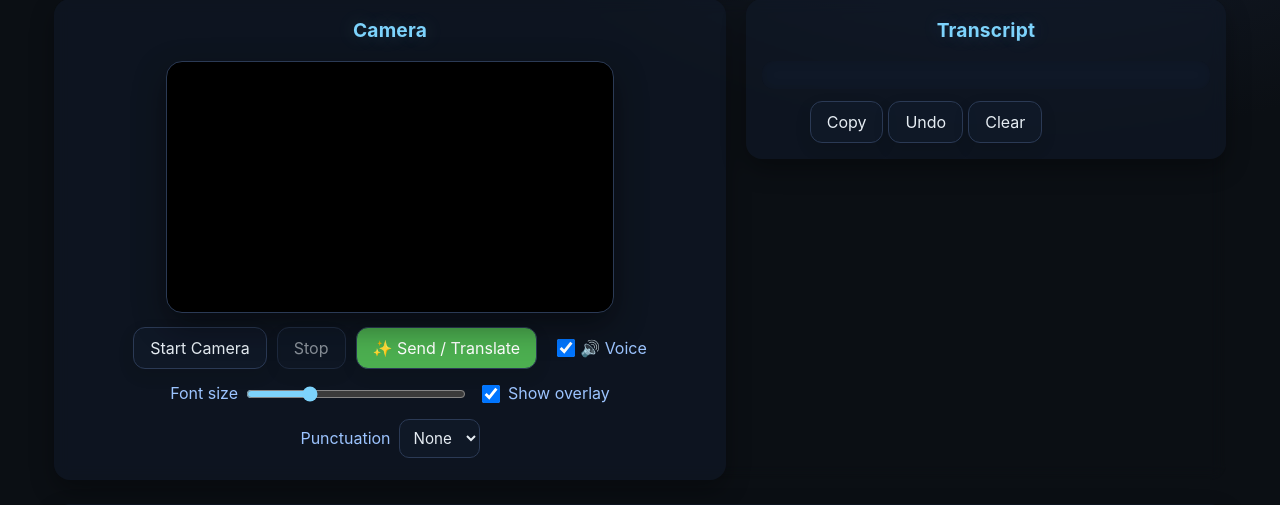
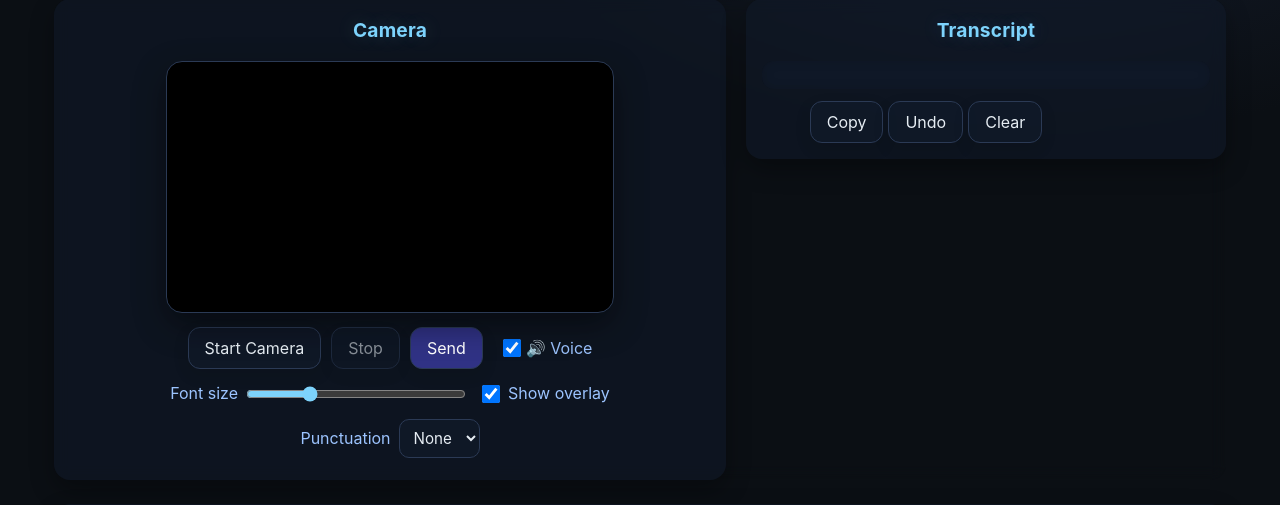
Before and after one commit to AlenaStone/Unlim.Comm, a Flask app: page / in a window 1280 px wide. Shown: the part 162-667 px from the top of the page. Run offline with Flask 3, Linux system fonts and the light colour scheme.

Commit message:
neu gesture and bottom

```diff
--- a/static/app.js
+++ b/static/app.js
@@ -13,7 +13,7 @@ let lastGestureTime = 0;
 const transcript = [];
 let currentSentence = [];
 
-// Mapping: Gesture Key -> Display Word
+// Mapping: Gesture Key - Display Word
 const DISPLAY_WORDS = {
   hello: "hello",
   this: "this",
@@ -230,7 +230,7 @@ function speakText(text) {
   if (!text || !window.speechSynthesis) return;
   window.speechSynthesis.cancel();
   const u = new SpeechSynthesisUtterance(text);
-  u.lang = 'en-US';
+  u.lang = 'en-GB';
   u.rate = 1;
   window.speechSynthesis.speak(u);
 }
--- a/templates/index.html
+++ b/templates/index.html
@@ -41,9 +41,7 @@
                             <button id="btnStart">Start Camera</button>
                             <button id="btnStop" disabled>Stop</button>
 
-                            <button id="btnSend" class="btn-accent" style="background-color: #4CAF50; color: white;">
-                                ✨ Send / Translate
-                            </button>
+                            <button id="btnSend" class="btn-accent" style="background-color: #303285; color: white;">   Send </button>
 
                             <label style="cursor: pointer; display: flex; align-items: center; gap: 5px; margin-left: 10px;">
                                 <input id="toggleVoice" type="checkbox" checked />
```
